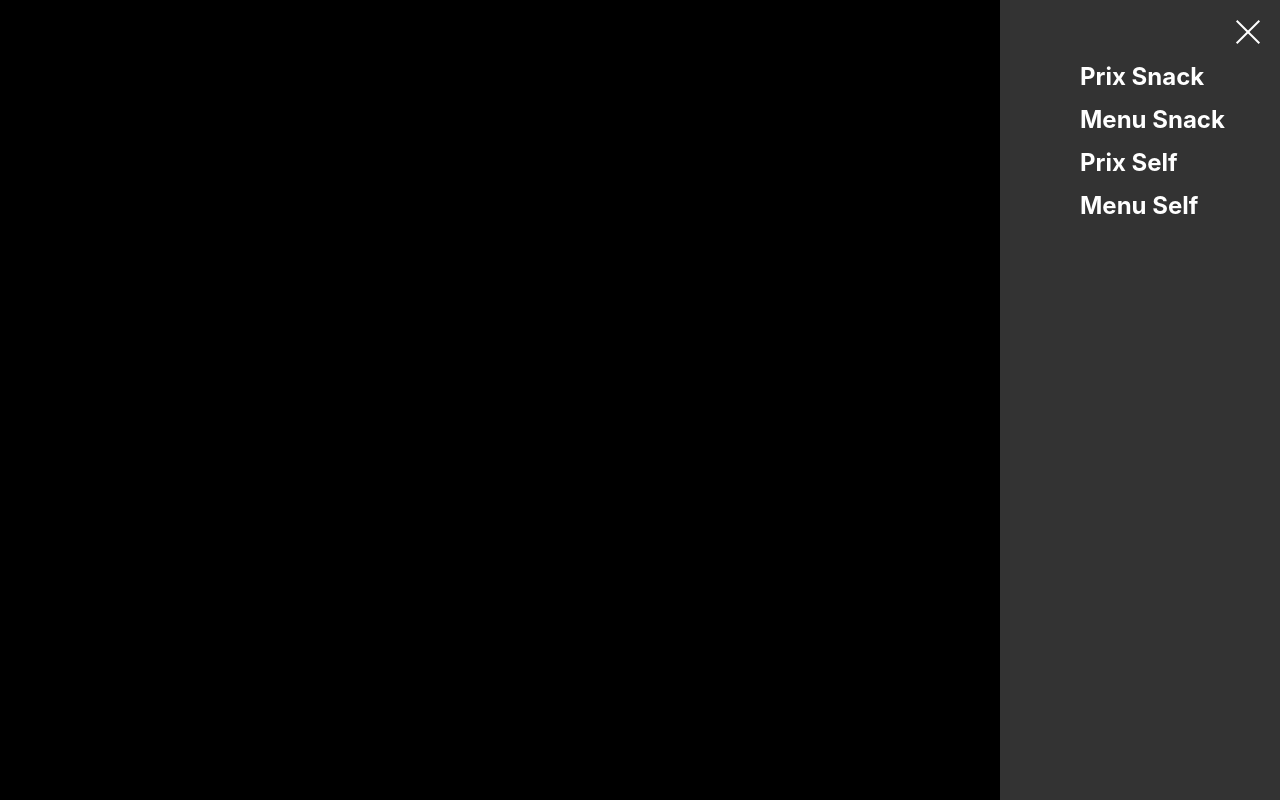
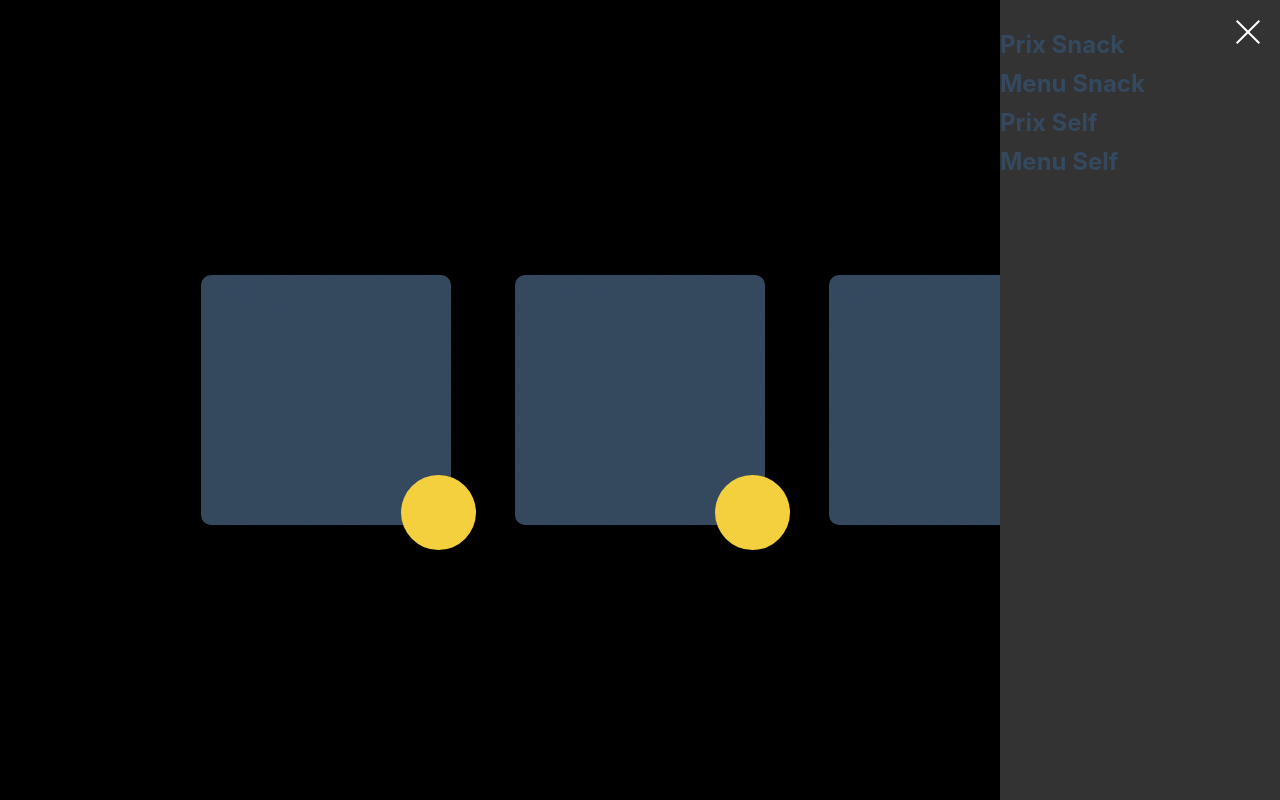
Before and after one commit to Andperszy/Snack-And-Self, a plain HTML site: page Page-Code/Contact/Contact.html in a window 1280 px wide. Both pictures are taken after a click on the label 1248 px from the left and 32 px from the top of the page. Drawn offline with Linux system fonts and the light colour scheme.

Commit message:
New Page/Contact Page Finish
New Page for mail, the contact page is finish, and clean the CSS code

```diff
--- a/Page-Code/Contact/Contact.html
+++ b/Page-Code/Contact/Contact.html
@@ -3,32 +3,23 @@
 <head>
     <meta charset="UTF-8">
     <meta name="viewport" content="width=device-width, initial-scale=1.0">
-    <link rel="stylesheet" type="text/css" href="../../Style.css">
+    <link rel="stylesheet" type="text/css" href="../Contact/StyleCard.css">
     <link rel="icon" type="image/png" href="../../logo.png" />
 
     <title>Contact</title>
 </head>
 <body>
-  <!-- <nav id="scrollspy" class="anchors-section navbar navbar-light bg-light px-lg-3 sticky-top scrolled">
-    <ul class="nav nav-pills mt-0">
-                  <li class="nav--scrolled">
-                  <a tabindex="”-1”" class="position-relative anchor--link" href="#admissions">Admissions</a>
-              </li>
-                  <li class="nav--scrolled">
-                  <a tabindex="”-1”" class="position-relative anchor--link" href="#email">Email</a>
-              </li>
-                  <li class="nav--scrolled">
-                  <a tabindex="”-1”" class="position-relative anchor--link" href="#social">Réseaux sociaux</a>
-              </li>
-                  <li class="nav--scrolled">
-                  <a tabindex="”-1”" class="position-relative anchor--link" href="#map">Plan d'accès</a>
-              </li>
-                  <li class="nav--scrolled">
-                  <a tabindex="”-1”" class="position-relative anchor--link" href="#campus">Les campus</a>
-              </li>
-        </ul>
-  </nav> -->
+  <div class="card">
+    <h1><a href="https://github.com/Andperszy">GitHub</a></h1>
+  </div>
+  <div class="card">
+    <h1><a href="https://twitter.com/Andperszy">Twitter</a></h1>
+  </div>
+  <div class="card">
+    <h1><a href="./MAIL.HTML">Mail</a></h1>
+  </div>
 </body>
+
     <header>
         <input type="checkbox" id="menyAvPaa">
         <label id="burger" for="menyAvPaa">
@@ -42,10 +33,10 @@
         <ul class="menu">
           <ul class="sous">
 
-            <h4><a href="../Snack-menu/IndexSnM.html">Prix Snack</a></h4>
-            <h3><a href="../Snack-menu/IndexSnM.html">Menu Snack</a></h3>
-            <h3><a href="../Self-price/IndexSeP.html">Prix Self</a></h3>
-            <h3><a href="../Self-menu/IndexSeM.html">Menu Self</a></h3>
+            <h3><a href="../Snack-menu/IndexSnM.html">Prix Snack</a></h3><br>
+            <h2><a href="../Snack-menu/IndexSnM.html">Menu Snack</a></h2><br>
+            <h2><a href="../Self-price/IndexSeP.html">Prix Self</a></h2><br>
+            <h2><a href="../Self-menu/IndexSeM.html">Menu Self</a></h2><br>
           </ul>
          </ul>
 
--- /dev/null
+++ b/Page-Code/Contact/StyleCard.css
@@ -0,0 +1,168 @@
+
+*{
+    margin: 0;
+    padding: 0;
+    box-sizing: border-box;
+    font-family: -apple-system, BlinkMacSystemFont, 'Segoe UI', Roboto, Oxygen, Ubuntu, Cantarell, 'Open Sans', 'Helvetica Neue', sans-serif;
+  }
+  body{
+    display: flex;
+    justify-content: center;
+    align-items: center;
+    height: 100vh;
+    background-image: url(../../IMG/BW\ back.png);
+  }
+  h1{
+    color: rgb(52, 73, 94);
+  }
+  h2{
+    color: white;
+    font-size: 150%;
+    position:relative;
+      padding: auto ;
+      left: auto;
+      margin-bottom: -10px;
+
+  }
+
+  h3{
+    color: white;
+    font-size: 150%;
+    position:relative;
+      padding-top: 30px ;
+      left: auto;
+      margin-bottom: -10px;
+
+  }
+  h4{
+    color: rgb(52, 73, 94);
+    font-size: 100%;
+    text-underline-position: auto;
+  }
+  h5{
+    text-align: center;
+    font-size: 200%;
+    color: white;
+  }
+
+  .card{
+    width: 250px;
+    height: 250px;
+    margin: 2em;
+    display: flex;
+    justify-content: column;
+    position: relative;
+    cursor: pointer;
+    transition: all .4s;
+  }
+
+  .card:hover{ color: white;}
+
+  .card::before, .card::after{
+    content: '';
+    position: absolute;
+    top: 0;
+    left: 0;
+    width: 100%;
+    height: 100%;
+    background: rgb(52, 73, 94);
+    z-index: -1;
+    border-radius: 10px;
+    transition: all .4s;
+  }
+
+  .card::after{
+    background: #F4D03F;
+    transform-origin: right bottom;
+    transform:  translate(10%, 10%) scale(0.3);
+    border-radius: 50%;
+    transition: all .4s;
+  }
+
+  .card:hover::after{
+    transform: translate(0) scale(1);
+    border-radius: 0;
+    border-radius: 10px;
+  }
+
+  .card:hover::before{
+    transform-origin: right bottom;
+    transform: translate(10%, 10%) scale(0.3);
+    border-radius: 50%;
+    z-index: 1;
+  }
+  a:link {
+      color: rgb(52, 73, 94);
+      background-color: transparent;
+      text-decoration: none;
+    }
+    a:visited {
+      color: rgb(52, 73, 94);
+      background-color: transparent;
+      text-decoration: none;
+    }
+    a:hover {
+      color: rgb(52, 73, 94);
+      background: transparent;
+      text-decoration: none;
+    }
+    a:active {
+      color: rgb(52, 73, 94);
+      background-color: transparent;
+      text-decoration: none;
+    }
+
+    .burger-wrapper {
+        cursor: pointer;
+      }
+      #meny {
+          background: #333;
+          width: 280px;
+          height: 100vh;
+          position: fixed;
+          right: 0;
+          transition-timing-function: cubic-bezier(10,2,3,1);
+          transform: translateX(50rem);
+          top: 0;
+          z-index: 0;
+          transition: 0.5s;
+      }
+      #menyAvPaa {
+          display: none;
+      }
+
+      #menyAvPaa:checked ~ #meny {
+          transform: translateX(0rem);
+      }
+
+      #burger {
+          position: absolute;
+          cursor: pointer;
+          width: 2rem;
+          height: 2rem;
+          right: 1rem;
+          top: 1rem;
+          display: flex;
+          justify-content: space-between;
+          flex-direction: column;
+      }
+      #burger > div {
+          height: 2px;
+          background-color: #fff;
+          transition: 0.5s;
+          z-index: 999;
+      }
+
+      #menyAvPaa:checked ~ #burger > div {
+        background-color: #fff;
+      }
+
+      #menyAvPaa:checked ~ #burger > div:nth-child(1) {
+          transform: translateY(15px) rotate(45deg);
+      }
+      #menyAvPaa:checked ~ #burger > div:nth-child(2) {
+          opacity: 0;
+      }
+      #menyAvPaa:checked ~ #burger > div:nth-child(3) {
+          transform: translateY(-15px) rotate(-45deg);
+      }
```
Also changed, not shown: Page-Code/Contact/MAIL.HTML (added, +36 -0 lines), Style.css (+11 -2 lines).
